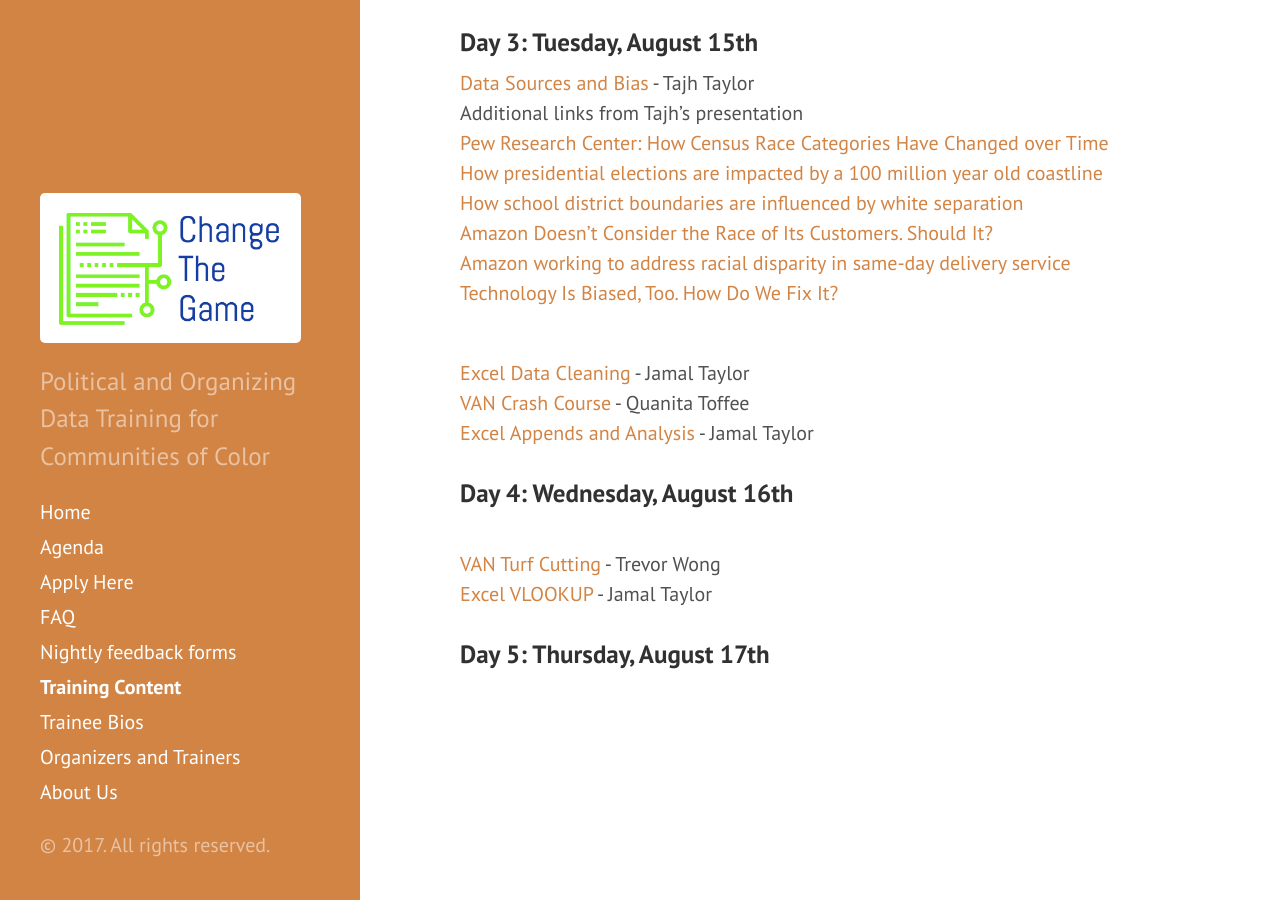
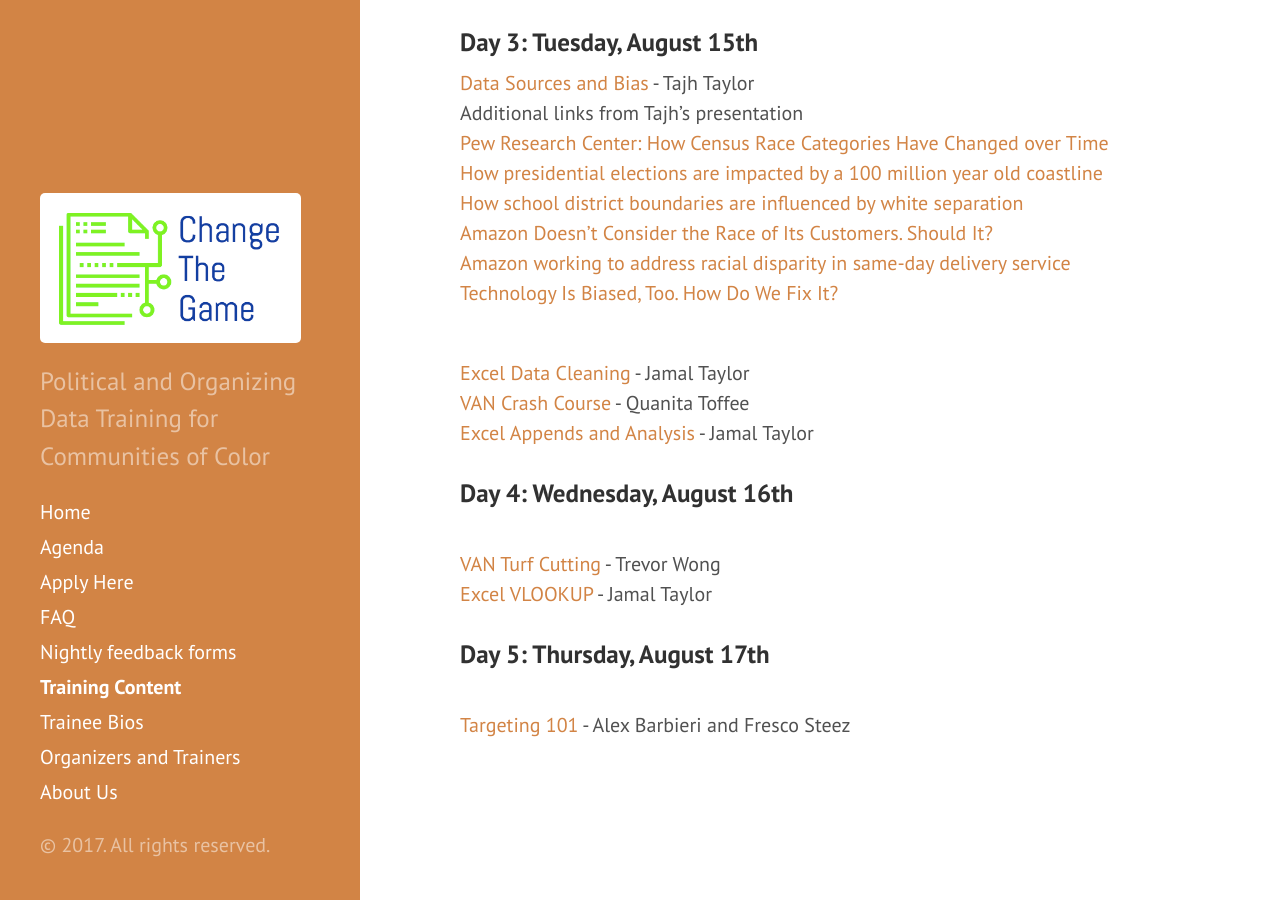
Before and after one commit to anniejw6/changethegame_site, a Jekyll site: the page built from slides.md, in a window 1280 px wide and 900 px high, scrolled down 516 px. Built offline with Jekyll 4.4.1, drawn with Linux system fonts in a browser that asks for light colours.

Commit message:
Update slides.md

```diff
--- a/slides.md
+++ b/slides.md
@@ -38,4 +38,4 @@
 
 ### Day 5: Thursday, August 17th
 
-<br>
+<br>[Targeting 101](https://www.dropbox.com/s/p9v1q8aj4b5npnt/Targeting%20101-Alex%20Barbieri%20and%20Fresco%20Steez.pdf?dl=0) - Alex Barbieri and Fresco Steez
```
